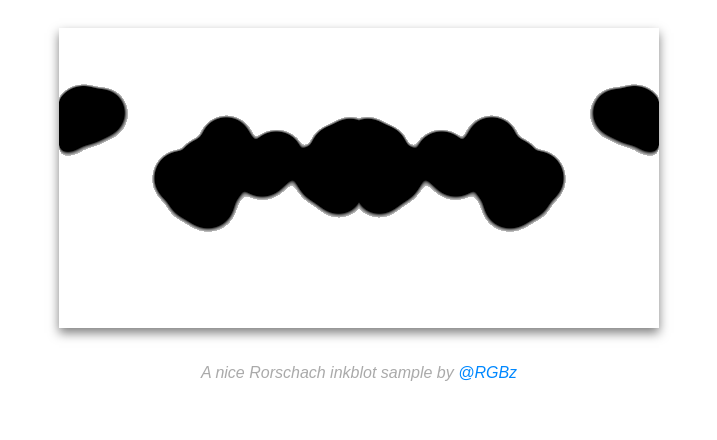
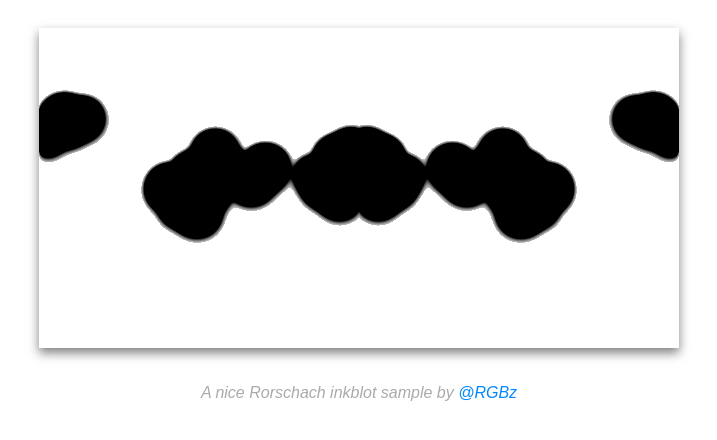
Before and after one commit to RGBz/rorschach-blotter, a plain HTML site: page index.html in a window 1280 px wide. Shown: the whole page, without its empty margins (281-998 px from the left). Drawn offline with Linux system fonts and the light colour scheme.

Commit message:
Updated README and sample canvas size

```diff
--- a/index.html
+++ b/index.html
@@ -24,7 +24,7 @@
     </style>
   </head>
   <body>
-    <canvas id="canvas" width="600" height="300">
+    <canvas id="canvas" width="640" height="320">
       This text is displayed if your browser does not support HTML5 Canvas.
     </canvas>
     <p>
```
Also changed, not shown: 1 other file.
